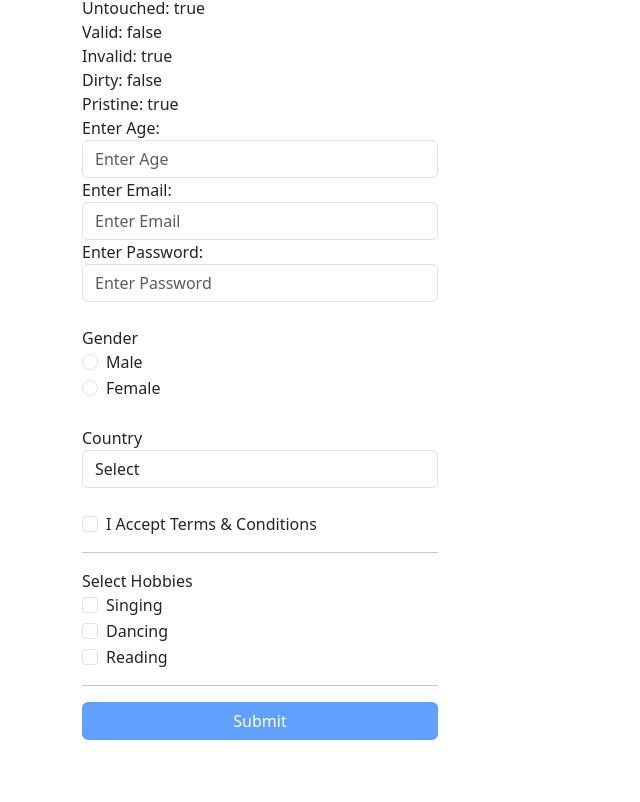
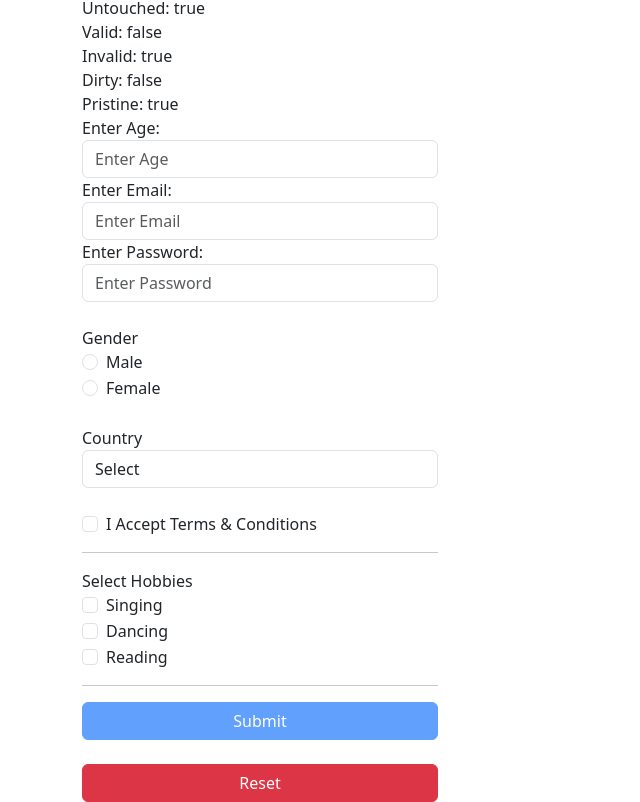
Before and after one commit to Jimi-Chhatrala/angular-tutorial-pm, an Angular app: page / in a window 1280 px wide. Shown: the part 321-1123 px from the top of the page, without its empty margins (0-640 px from the left). Before the commit the page ends 1061 px from the top, so only its background shows below. Built offline with nearby package versions, Linux system fonts and the light colour scheme.

Commit message:
23-template-driven-forms-simple = Added form reseting button.

```diff
--- a/src/app/app.html
+++ b/src/app/app.html
@@ -167,6 +167,7 @@
             class="form-check-input"
             name="hobbies"
             value="Singing"
+            ngModel
           />
           <label for="">Singing</label>
         </div>
@@ -177,6 +178,7 @@
             class="form-check-input"
             name="hobbies"
             value="Dancing"
+            ngModel
           />
           <label for="">Dancing</label>
         </div>
@@ -187,6 +189,7 @@
             class="form-check-input"
             name="hobbies"
             value="Reading"
+            ngModel
           />
           <label for="">Reading</label>
         </div>
@@ -198,6 +201,8 @@
             value="Submit"
             class="btn btn-primary"
           />
+          <br />
+          <button type="button" class="btn btn-danger" (click)="resetForm(newForm)">Reset</button>
         </div>
       </form>
     </div>
--- a/src/app/app.ts
+++ b/src/app/app.ts
@@ -1,6 +1,6 @@
 import { JsonPipe, NgIf } from '@angular/common';
 import { Component, signal } from '@angular/core';
-import { FormsModule } from '@angular/forms';
+import { FormsModule, NgForm } from '@angular/forms';
 import { Student } from './student';
 
 @Component({
@@ -11,6 +11,10 @@ import { Student } from './student';
 })
 export class App {
   protected readonly title = signal('angular-tutorial-pm');
+
+  resetForm(my_form: NgForm) {
+    my_form.resetForm();
+  }
 
   SelectedHobbies: string[] = [];
 
@@ -38,5 +42,6 @@ export class App {
     // console.log('++++++++++++++++++++ std: ', std);
     console.log('++++++++++++++++++++ this.std: ', this.std);
     console.log('++++++++++++++++++++ this.SelectedHobbies: ', this.SelectedHobbies);
+    // formData.reset();
   }
 }
```
